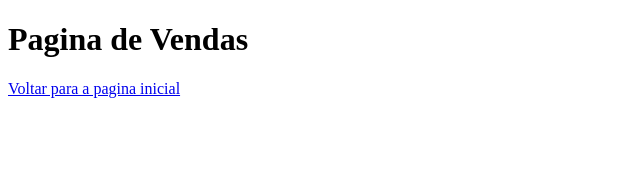
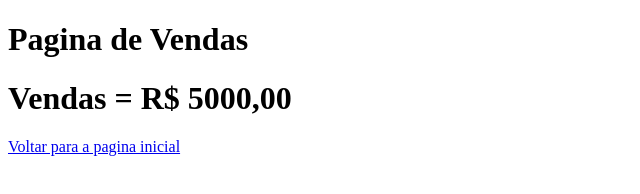
Before and after one commit to LuisTerranova/testegithub, a plain HTML site: page vendas.html in a window 1280 px wide. Shown: the whole page, without its empty margins (0-640 px from the left). Drawn offline with Linux system fonts and the light colour scheme.

Commit message:
Acrescentado valor das vendas

```diff
--- a/vendas.html
+++ b/vendas.html
@@ -7,6 +7,7 @@
 </head>
 <body>
   <h1>Pagina de Vendas</h1>
+  <h1>Vendas = R$ 5000,00</h1>
   <a href="index.html">Voltar para a pagina inicial</a>
 </body>
 </html>
```
